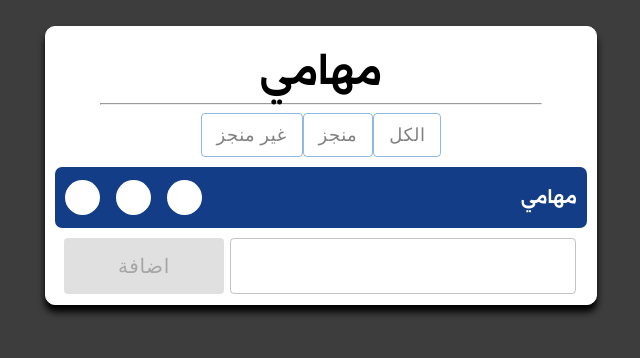
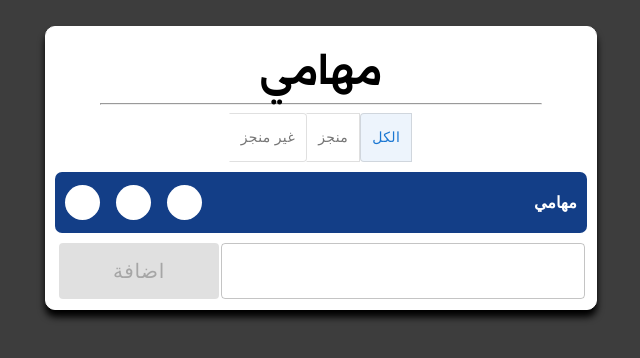
Before and after one commit to AtefFawz/TodoList, a React (Create React App) app: page / in a window 1280 px wide. Shown: the top 358 px of the page, without its empty margins (319-959 px from the left). Built offline with nearby package versions, Linux system fonts and the light colour scheme; some icons are missing.

Commit message:
Add Routing

```diff
--- a/src/App.css
+++ b/src/App.css
@@ -22,7 +22,7 @@
 /* FOnts */
 * {
   transition: 0.3s;
-  font-family: NOT;
+  font-family: Arial, Helvetica, sans-serif;
 }
 body {
   font-family: Arial, Helvetica, sans-serif;
@@ -41,31 +41,16 @@ body {
   font-size: 35px;
   text-align: center;
   margin-bottom: 10px;
+  font-family: NOT;
 }
-.buttons {
+.btn {
   padding-bottom: 10px;
-  display: flex;
-  justify-content: center;
-  align-items: center;
 }
-.buttons:hover {
+.btn:hover {
   padding: 20px;
 }
-.buttons Button {
-  font-size: 18px;
-  font-weight: 500;
-  color: rgba(0, 0, 0, 0.499);
-}
-.buttons .active {
-  color: white;
-  background-color: rgba(151, 20, 151, 0.103);
-  padding-left: 20px;
-  padding-right: 20px;
-  color: purple;
-  margin: 0 5px;
-}
 .toDo {
-  background-color:#133E87;
+  background-color: #133e87;
   width: 93%;
   border-radius: 7px;
   display: flex;
@@ -78,7 +63,7 @@ body {
 .toDo:hover {
   padding-top: 10px;
   padding-bottom: 10px;
-  box-shadow: 0 7px 7px rgb(0, 0, 0.4);
+  box-shadow: 0 5px 5px rgb(0, 0, 0.4);
 }
 .comp {
   display: grid;
--- a/src/App.js
+++ b/src/App.js
@@ -5,7 +5,6 @@ import Container from "@mui/material/Container";
 
 // IMport Components
 import Title from "./Main/Title";
-import Side from "./Main/Side";
 import ToDoList from "./Main/ToDoList";
 
 // Import UUID
@@ -37,7 +36,6 @@ function App() {
       <ContextTodo.Provider value={{ data, setData }}>
         <div className="App">
           <Title />
-          <Side />
           <ToDoList />
         </div>
       </ContextTodo.Provider>
--- a/src/Main/Side.js
+++ /dev/null
@@ -1,46 +0,0 @@
-import Button from "@mui/material/Button";
-import { useState } from "react";
-export default function Side() {
-  const [actives, setActive] = useState(null);
-  let handleClick = (e) => {
-    setActive(e);
-  };
-  console.log(actives);
-  //============ return
-  return (
-    <>
-      <div className="buttons">
-        <Button
-          onClick={() => {
-            handleClick("btn1");
-          }}
-          className={actives === "btn1" ? "active" : ""}
-          variant="outlined"
-        >
-          الكل
-        </Button>
-        {/* ====== */}
-        <Button
-          onClick={() => {
-            handleClick("btn2");
-          }}
-          className={actives === "btn2" ? "active" : ""}
-          variant="outlined"
-        >
-          منجز
-        </Button>
-        {/* ====== */}
-        <Button
-          onClick={() => {
-            handleClick("btn3");
-          }}
-          className={actives === "btn3" ? "active" : ""}
-          variant="outlined"
-        >
-          غير منجز
-        </Button>
-        {/* ====== */}
-      </div>
-    </>
-  );
-}
--- a/src/Main/ToDoList.js
+++ b/src/Main/ToDoList.js
@@ -3,6 +3,9 @@ import Button from "@mui/material/Button";
 import Grid from "@mui/material/Grid";
 import ToDo from "./To-Do";
 import { v4 as uuid } from "uuid";
+// Import Button Group
+import ToggleButton from "@mui/material/ToggleButton";
+import ToggleButtonGroup from "@mui/material/ToggleButtonGroup";
 
 //  Import Context
 import { useContext, useState, useEffect } from "react";
@@ -13,9 +16,29 @@ export default function ToDoList() {
   const { data, setData } = useContext(ContextTodo);
   // Use State
   const [Inputs, setInput] = useState("");
-
+  // Button Action
+  const [values, setValues] = useState("all");
+  const handleChange = function (e) {
+    setValues(e.target.value);
+  };
+  // logical Button
+  const all = data.filter((e) => {
+    return e.complete;
+  });
+  const notDone = data.filter((e) => {
+    return !e.complete;
+  });
+  // ====== Conditional Rendering
+  let editing = data;
+  if (values == "done") {
+    editing = all;
+  } else if (values == "not-done") {
+    editing = notDone;
+  } else {
+    editing = data;
+  }
   // ======== Function
-  const Maps = data.map((e) => {
+  const Maps = editing.map((e) => {
     return <ToDo key={uuid()} todo={e} heading={e.heading} />;
   });
   // =================
@@ -43,12 +66,26 @@ export default function ToDoList() {
   // =======
   return (
     <div>
+      <div className="btn">
+        <ToggleButtonGroup
+          color="primary"
+          value={values}
+          exclusive
+          onChange={handleChange}
+          aria-label="Platform"
+          style={{ display: "flex", justifyContent: "center" }}
+        >
+          <ToggleButton value="all">الكل</ToggleButton>
+          <ToggleButton value="done">منجز</ToggleButton>
+          <ToggleButton value="not-done">غير منجز</ToggleButton>
+        </ToggleButtonGroup>
+      </div>
       {Maps}
       <Grid container spacing={1}>
         <Grid size={8}>
           <TextField
             color="sec"
-            style={{ width: "95%", paddingRight: "5.5%" }}
+            style={{ width: "100%", paddingRight: "3%" }}
             value={Inputs}
             onChange={(e) => {
               setInput(e.target.value);
@@ -58,7 +95,12 @@ export default function ToDoList() {
         <Grid size={4}>
           <Button
             variant="contained"
-            style={{ height: "100%", width: "90%", fontSize: "20px" }}
+            style={{
+              height: "100%",
+              width: "90%",
+              fontSize: "20px",
+              margin: "0 5px",
+            }}
             onClick={() => {
               handelClick();
             }}
```
